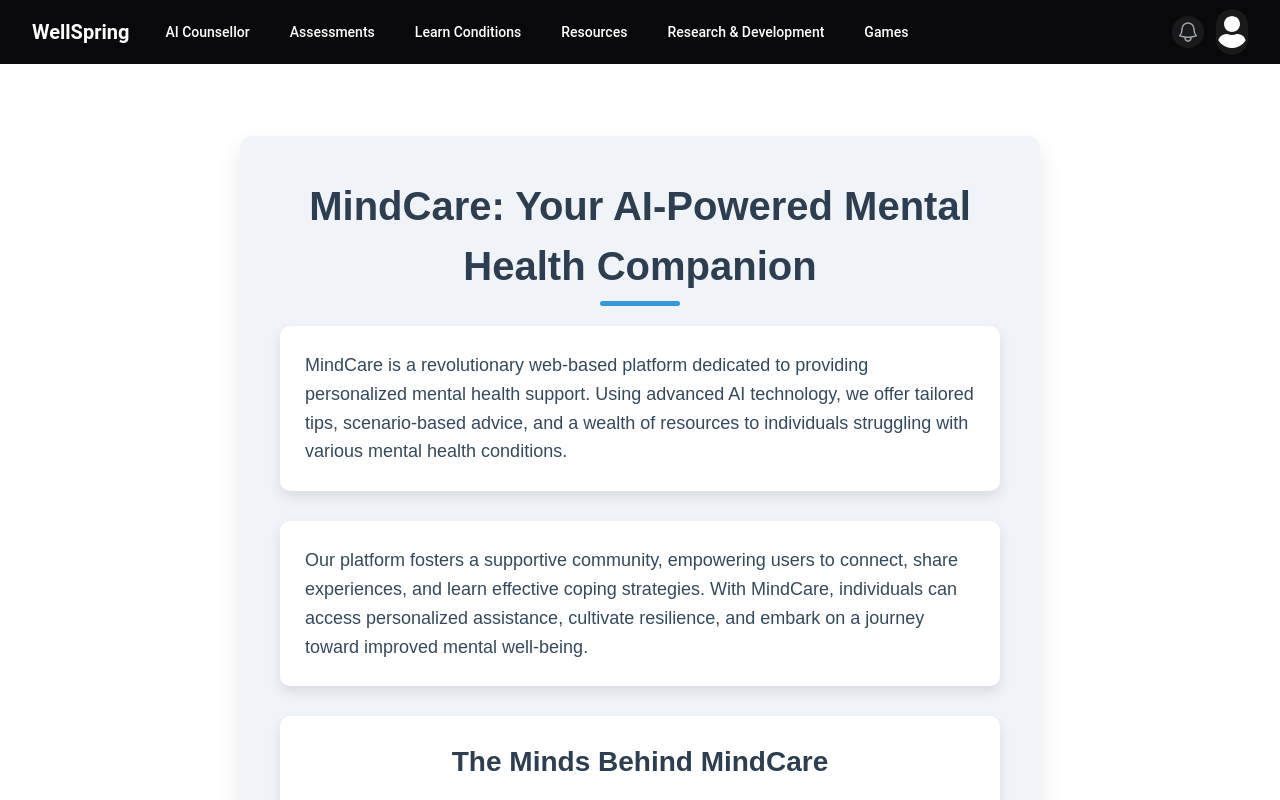
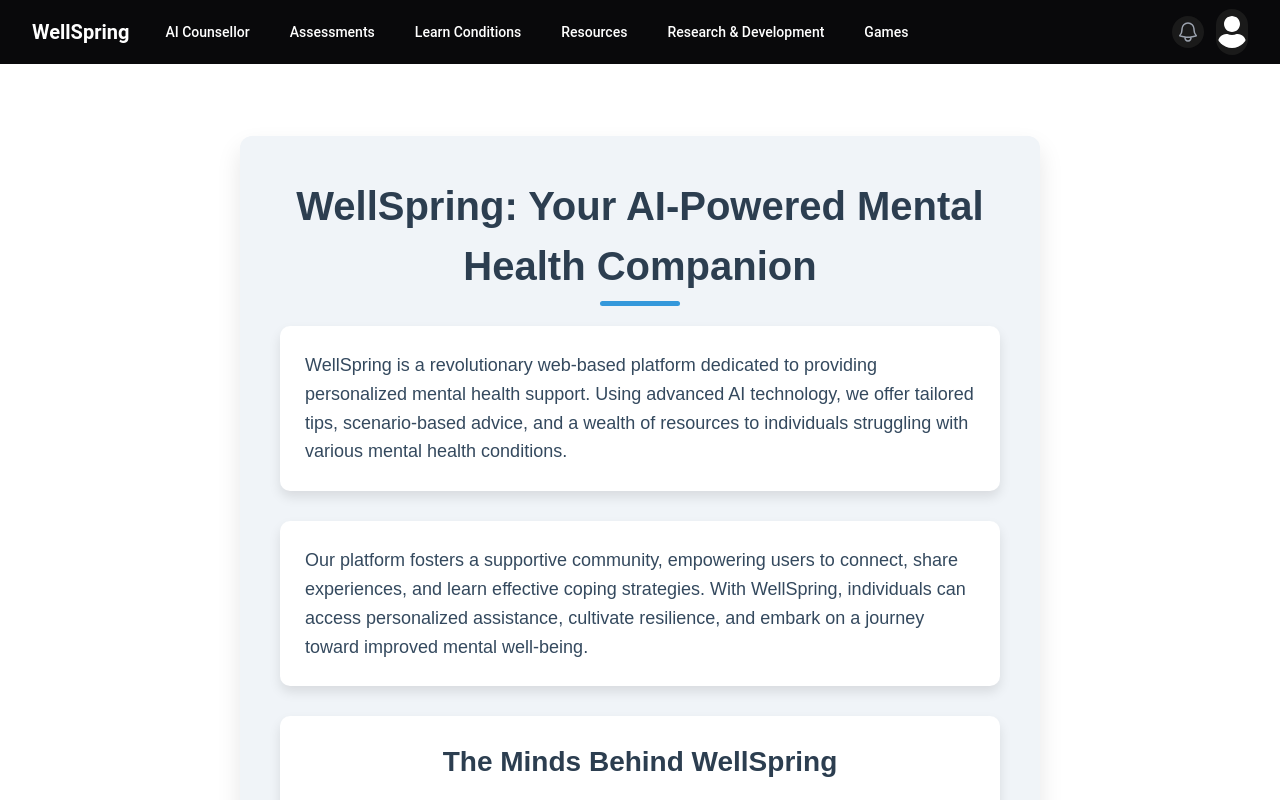
Before and after one commit to MBillahsust/WellSpring, a React (Create React App) app in the folder Frontend/: page /about in a window 1280 px wide. Shown: the top 800 px of the page. Built offline with nearby package versions, Linux system fonts and the light colour scheme.

Commit message:
Update About.js

```diff
--- a/Frontend/src/pages/HeaderPages/About.js
+++ b/Frontend/src/pages/HeaderPages/About.js
@@ -101,24 +101,24 @@ const AboutPage = () => {
   return (
     <div style={pageStyle}>
       <h1 style={headingStyle}>
-        MindCare: Your AI-Powered Mental Health Companion
+        WellSpring: Your AI-Powered Mental Health Companion
         <div style={underlineStyle}></div>
       </h1>
 
       <section style={sectionStyle}>
         <p style={paragraphStyle}>
-          MindCare is a revolutionary web-based platform dedicated to providing personalized mental health support. Using advanced AI technology, we offer tailored tips, scenario-based advice, and a wealth of resources to individuals struggling with various mental health conditions.
+          WellSpring is a revolutionary web-based platform dedicated to providing personalized mental health support. Using advanced AI technology, we offer tailored tips, scenario-based advice, and a wealth of resources to individuals struggling with various mental health conditions.
         </p>
       </section>
 
       <section style={sectionStyle}>
         <p style={paragraphStyle}>
-          Our platform fosters a supportive community, empowering users to connect, share experiences, and learn effective coping strategies. With MindCare, individuals can access personalized assistance, cultivate resilience, and embark on a journey toward improved mental well-being.
+          Our platform fosters a supportive community, empowering users to connect, share experiences, and learn effective coping strategies. With WellSpring, individuals can access personalized assistance, cultivate resilience, and embark on a journey toward improved mental well-being.
         </p>
       </section>
 
       <section style={sectionStyle}>
-        <h2 style={developerSectionHeadingStyle}>The Minds Behind MindCare</h2>
+        <h2 style={developerSectionHeadingStyle}>The Minds Behind WellSpring</h2>
         <p style={developerSectionParagraphStyle}>
           Passionate individuals dedicated to making a difference in mental health.
         </p>
```
